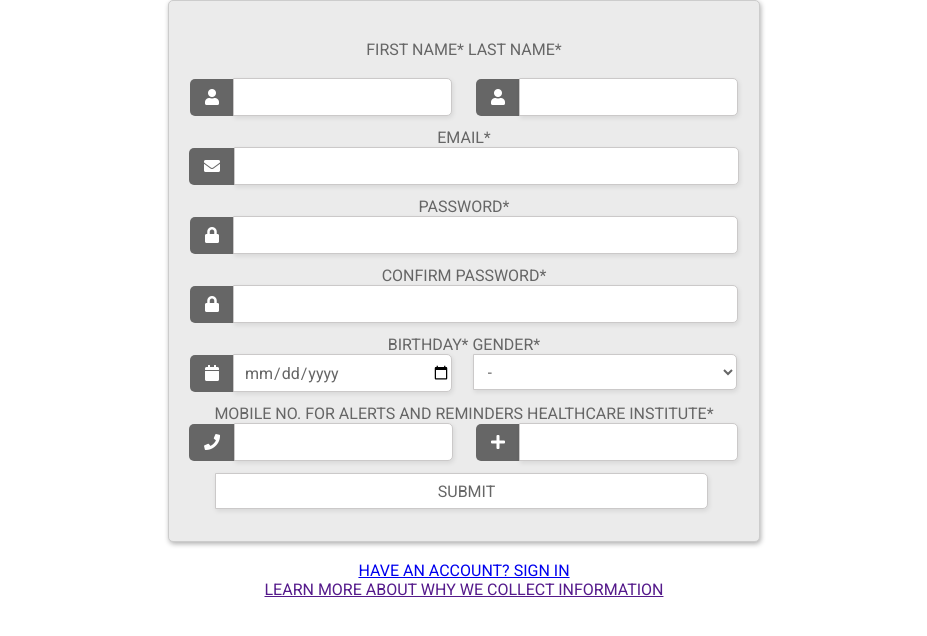
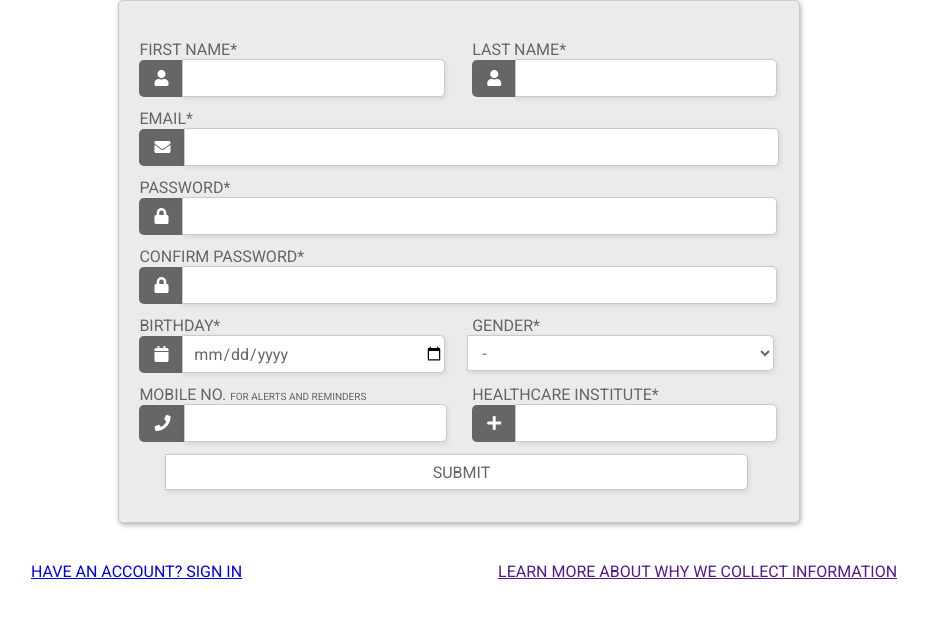
Before and after one commit to heidityx/PhysiopediaCo, a Django app: page /signUp/ in a window 1280 px wide. Shown: the top 636 px of the page, without its empty margins (176-1103 px from the left). Run offline with Django 4.2, Linux system fonts and the light colour scheme; some libraries are stand-ins or nearby versions.

Commit message:
update login and signup styling -Heidi

```diff
--- a/physiopediaWeb/physioApp/static/css/signup_login_forms.css
+++ b/physiopediaWeb/physioApp/static/css/signup_login_forms.css
@@ -126,3 +126,19 @@ button:hover {
 .link{
     padding-left: 25%;
 }
+
+.link-2{
+    padding-left: 20%;
+}
+
+.btn{
+    margin-left: 1%;
+}
+
+.btn-2{
+    margin-left: 4%;
+}
+
+.smallerFont{
+    font-size: 10px;
+}
--- a/physiopediaWeb/physioApp/templates/loginPage.html
+++ b/physiopediaWeb/physioApp/templates/loginPage.html
@@ -18,7 +18,7 @@
     <label for="password">PASSWORD</label><br>
     <input type="password" id="password" name="password"><br>
     <label>   f</label><input class="checkbox" type="checkbox"><label for="checkbox">REMEMBER ME</label><br><br>
-    <label>   f</label><input type="submit" class="btn" value="SUBMIT"></button>
+    <input type="submit" class="btn" value="SUBMIT"></button>
 </form>
 <br>
 <div>
--- a/physiopediaWeb/physioApp/templates/signUpPage.html
+++ b/physiopediaWeb/physioApp/templates/signUpPage.html
@@ -11,11 +11,17 @@
 <body>
 
 {% block content %}
-<center>
-<form style="max-width:550px;margin:auto" action="../login/" class="forms" method="post">
+<form style="max-width:50%;margin-left:23%;" action="../login/" class="forms" method="post">
     {% csrf_token %}
     <br>
-    <label for="fname">FIRST NAME*</label> <label for="lname">LAST NAME*</label><br><br>
+    <div class="info">
+        <div class="info-item">
+            <label for="fname">FIRST NAME*</label>
+        </div>
+        <div class="info-item">
+            <label for="lname">LAST NAME*</label><br>
+        </div>
+    </div>
     <div class="info">
         <div class="info-item">
           <label class="icon" for="fname"><i class="fas fa-user"></i></label>
@@ -47,7 +53,14 @@
             <input type="password" name="password" id="password" required/>
         </div>
     </div>
-    <label for="birthday">BIRTHDAY*</label> <label for="gender">GENDER*</label><br>
+    <div class="info">
+        <div class="info-item">
+            <label for="birthday">BIRTHDAY*</label>
+        </div>
+        <div class="info-item">
+            <label for="gender">GENDER*</label><br>
+        </div>
+    </div>
         <div class="info">
             <div  class="info-item">
               <label class="icon" for="birthday"><i class="fas fa-calendar"></i></i></label>
@@ -62,7 +75,14 @@
                 </select>
             </div>
         </div>
-        <label for="phone">MOBILE NO.</label> <label for="phone">FOR ALERTS AND REMINDERS</label> <label for="healthcare">HEALTHCARE INSTITUTE*</label><br>
+        <div class="info">
+            <div class="info-item">
+                <label for="phone">MOBILE NO.</label> <label for="phoneAlert" class="smallerFont">FOR ALERTS AND REMINDERS</label>
+            </div>
+            <div class="info-item">
+                <label for="healthcare">HEALTHCARE INSTITUTE*</label><br>
+            </div>
+        </div>
         <div class="info">
             <div  class="info-item">
               <label class="icon" for="phone"><i class="fas fa-phone"></i></label>
@@ -73,13 +93,12 @@
             <input type="text" name="healthcare" id="healthcare" required/>
       </div>
     </div>
-    <input type="submit" class="btn" value="SUBMIT"></input>
+    <input type="submit" class="btn-2" value="SUBMIT"></input>
 </form>
 <br>
-<div>
-    <a href="../login">HAVE AN ACCOUNT? SIGN IN</a> <a class="container" href="">LEARN MORE ABOUT WHY WE COLLECT INFORMATION</a>
+<div class="container">
+    <a href="../login">HAVE AN ACCOUNT? SIGN IN</a> <a class="link-2" href="">LEARN MORE ABOUT WHY WE COLLECT INFORMATION</a>
 </div>
-</center>
 {% endblock %}
 
 </body>
```
